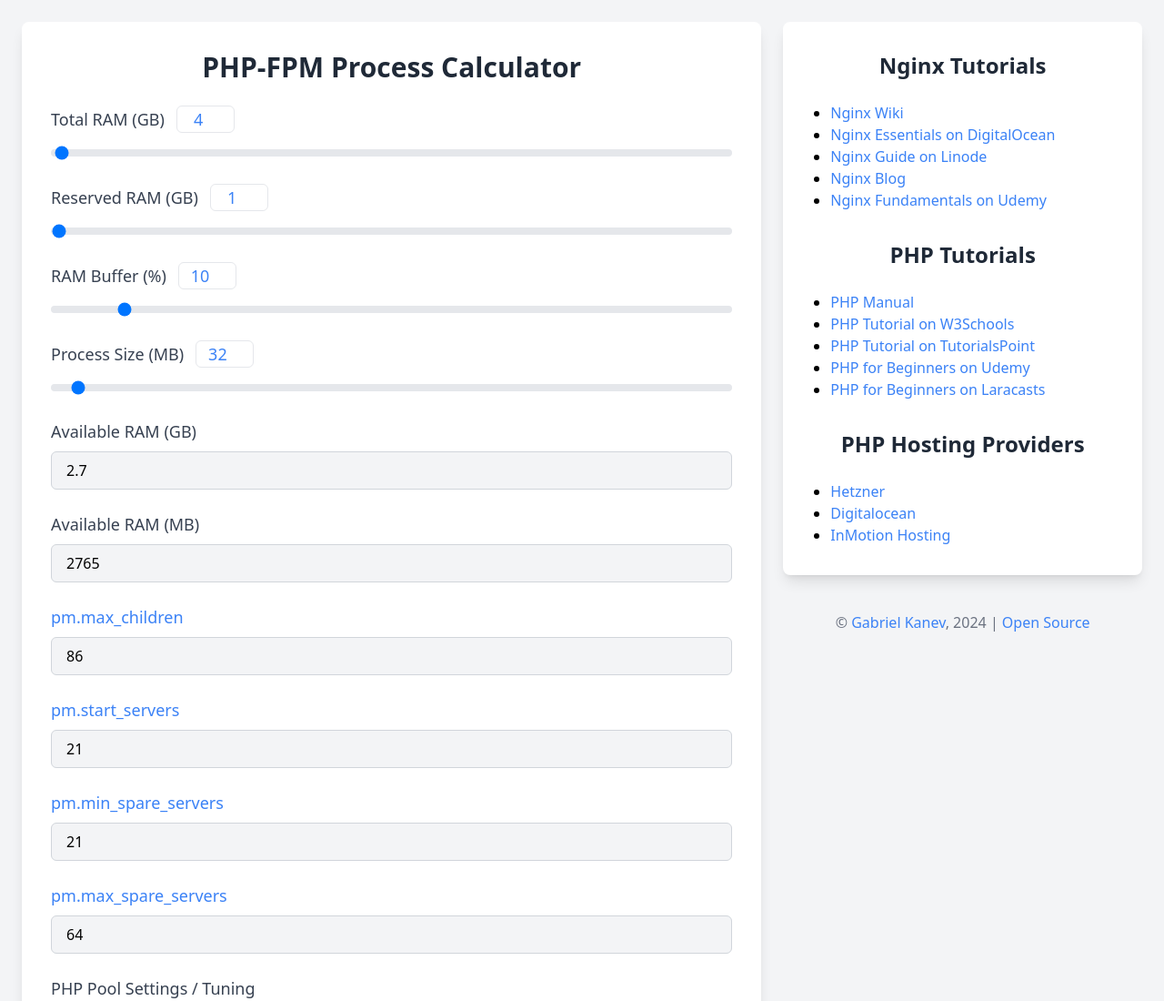
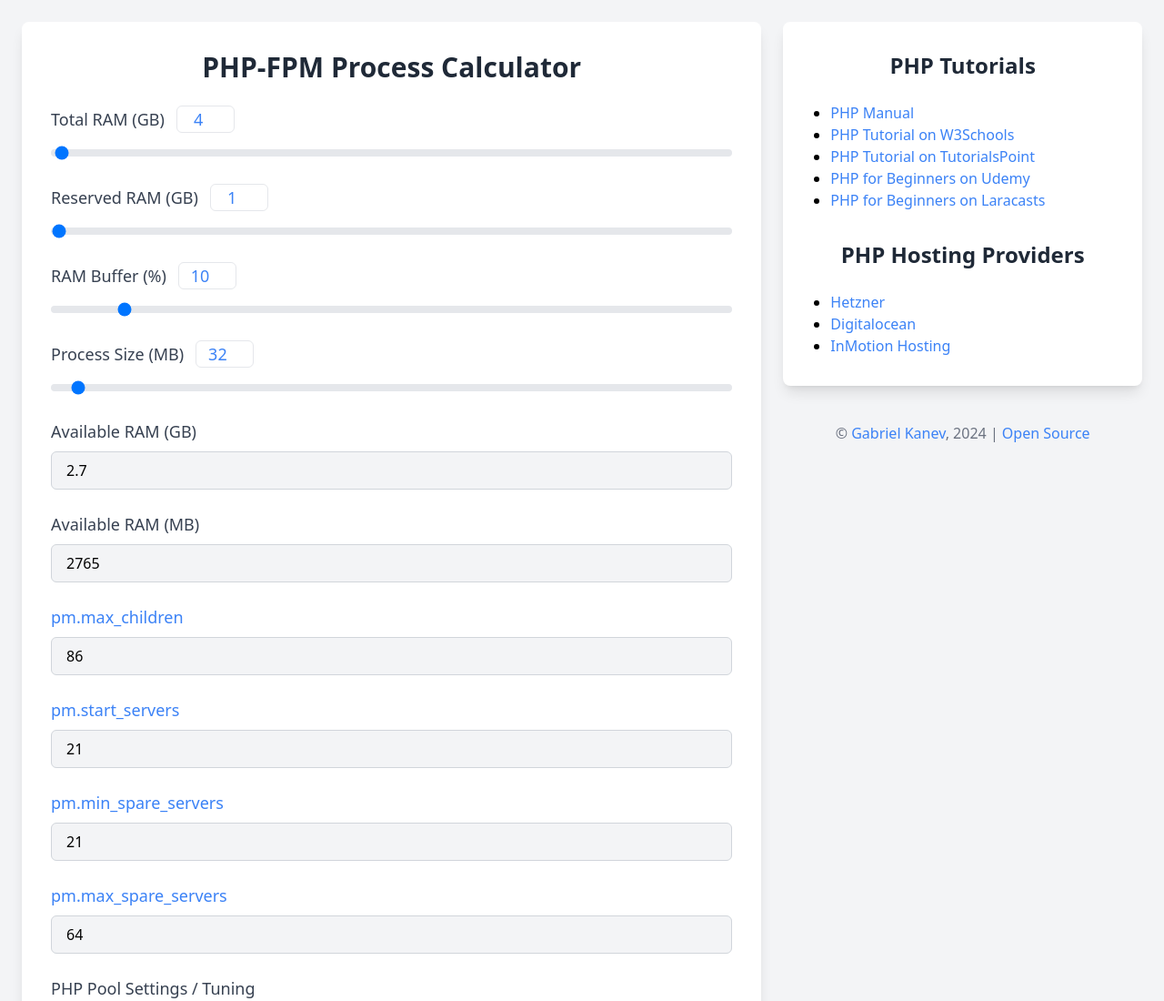
Before and after one commit to MrGKanev/php-fpm-process-calculator, a website: page index.html in a window 1280 px wide. Shown: the top 1100 px of the page at 91% size. Drawn offline with nearby package versions, Linux system fonts and the light colour scheme.

Commit message:
Fixing the readme

```diff
--- a/index.html
+++ b/index.html
@@ -133,14 +133,6 @@
       </div>
       <div class="w-full md:w-1/3 px-3">
         <div class="bg-white shadow-lg rounded-lg p-8 mb-10">
-          <h2 class="text-2xl font-bold text-gray-800 mb-6 text-center">Nginx Tutorials</h2>
-          <ul class="list-disc pl-5 mb-8">
-            <li><a href="https://www.nginx.com/resources/wiki/start/" class="text-blue-500">Nginx Wiki</a></li>
-            <li><a href="https://www.digitalocean.com/community/tutorial_series/nginx-essentials" class="text-blue-500">Nginx Essentials on DigitalOcean</a></li>
-            <li><a href="https://www.linode.com/docs/guides/nginx/" class="text-blue-500">Nginx Guide on Linode</a></li>
-            <li><a href="https://www.nginx.com/blog/" class="text-blue-500">Nginx Blog</a></li>
-                        <li><a href="https://www.udemy.com/course/nginx-fundamentals/" class="text-blue-500">Nginx Fundamentals on Udemy</a></li>
-          </ul>
           <h2 class="text-2xl font-bold text-gray-800 mb-6 text-center">PHP Tutorials</h2>
           <ul class="list-disc pl-5 mb-8">
             <li><a href="https://www.php.net/manual/en/" class="text-blue-500">PHP Manual</a></li>
```
Also changed, not shown: readme.md, scr/output.css (deleted), 1 other file.
